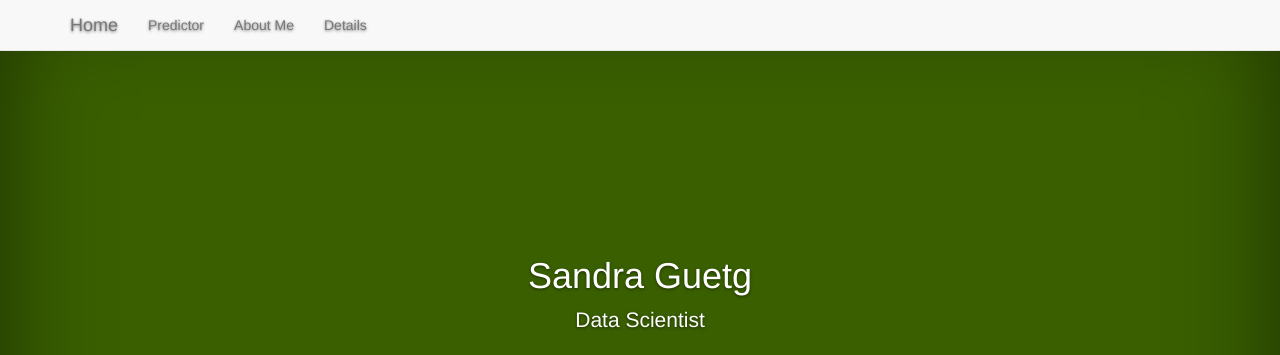
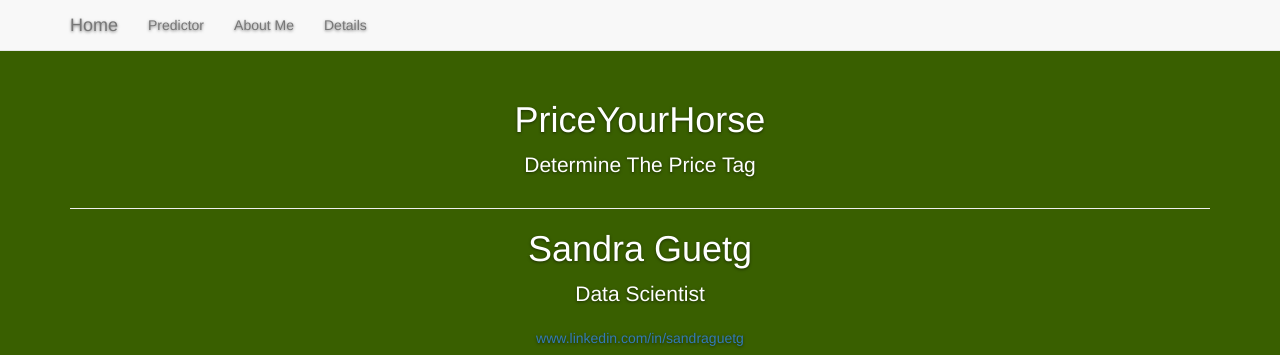
Before and after one commit to guetgs/PriceYourHorse, a Flask app: page /about_me in a window 1280 px wide. Shown: the top 355 px of the page. Run offline with Flask 2, Linux system fonts and the light colour scheme; parts of the project's set-up code (start-up, migrations or seed data) failed here and were passed over; some libraries are stand-ins or nearby versions.

Commit message:
changes web-app appearance and content

```diff
--- /dev/null
+++ b/Web_App/static/css/my.css
@@ -0,0 +1,59 @@
+/* Custom changes */
+.well {
+  background-color: #63A500;
+}
+.btn-primary {
+  background-color: #395F00;
+}
+.btn-primary:hover {
+  background-color: #9BFF04;
+  color: #395F00;
+}
+
+body {
+  height: 100%;
+  background-color: #395F00;
+  color: #fff;
+  text-align: center;
+  text-shadow: 0 1px 3px rgba(0,0,0,.5);
+}
+
+/* Sticky footer styles
+-------------------------------------------------- */
+html {
+  position: relative;
+  min-height: 100%;
+}
+body {
+  /* Margin bottom by footer height */
+  margin-bottom: 60px;
+}
+.footer {
+  position: absolute;
+  bottom: 0;
+  width: 100%;
+  /* Set the fixed height of the footer here */
+  height: 70px;
+  background-color: #f5f5f5;
+}
+
+
+/* Custom page CSS
+-------------------------------------------------- */
+/* Not required for template or sticky footer method. */
+
+body > .container {
+  padding: 60px 15px 0;
+}
+.container .text-muted {
+  margin: 6px 0;
+}
+
+.footer > .container {
+  padding-right: 15px;
+  padding-left: 15px;
+}
+
+code {
+  font-size: 80%;
+}
--- a/Web_App/templates/about_me.html
+++ b/Web_App/templates/about_me.html
@@ -3,9 +3,14 @@
 <div class="inner cover">
   <h1 class="cover-heading">Sandra Guetg</h1>
   <p class="lead">Data Scientist</p>
+  <p><a href="https://www.linkedin.com/in/sandraguetg">www.linkedin.com/in/sandraguetg</a></p>
+  <img src="../static/15-09-DS-SF-3468_small.jpg" alt="Photo of Sandra Guetg" style="float:left;margin-right:10px;width:342px;height:411px;">
   <br><br>
   <p>I am an analytical data scientist with creative problem solving skills and strong learning capabilities. My main interests are in gaining insights from data using supervised and unsupervised statistical learning and feature importance analysis. I have a Masters degree in Interdisciplinary Sciences, a Ph.D. in genetics and several years of research experience.</p>
-  <p>During my graduate studies in Switzerland I performed and analyzed a whole genome genetic screen for genes important for stress tolerance acquisition in yeast. Conducting this research, I developed lots of Matlab code performing a non-standard type of data analysis. I very much enjoyed coding and working with data, so after graduating I decided to become a data scientist. The Galvanize Data Science Immersive Program was perfect for this situation and allowed me to acquire the skills I need as a data scientist in a very efficient way.
+  <p>I earned my PhD for driving my project from the high level idea of identifying genes responsible for stress tolerance acquisition through developing assays and data analysis algorithms to completion of a Matlab standalone application including GUI to access the results of a whole genome screen. Along the way, I solved various problems through quickly identifying the core issue and repurposing available tools or designing custom made algorithms. I also presented my work regularly at group or institute level meetings.<br>
+  I discovered my passion for coding during my studies in the advanced computer science class Algorithms and Programming in C++, developed fluency in Matlab on the job and complemented my software design skills through a university level class held in Java.<br>
+  After completing my PhD, I decided to move into Data Science where I could focus even more on handling and interpreting data while using my coding skills. Thus, I completed some online classes on Python, MySQL and Machine Learning and signed up for the Galvanize Data Science Immersive Program. At Galvanize, I gained hands-on experience analyzing various data sets and building diverse classification and regression models in both individual exercises as well as team case studies. While I did the majority of the analysis in Python using suitable libraries, I also grew experienced in SQL and HTML while accessing data and coding web-applications, respectively.<br>
+  I am looking for an exciting data science position in the Palo Alto area where I can derive value from complex datasets.
 </div>
 
 {% endblock %}
--- a/Web_App/templates/base.html
+++ b/Web_App/templates/base.html
@@ -10,7 +10,9 @@
     <link href="../static/dist/css/bootstrap.min.css" rel="stylesheet">
 
     <!-- Custom styles for this template -->
-    <link href="../static/css/cover.css" rel="stylesheet">
+    <link href="../static/css/my.css" rel="stylesheet">
+    <!-- Icon -->
+    <link rel='shortcut icon' href='../static/pferd.ico'>
 
     <!-- HTML5 shim and Respond.js for IE8 support of HTML5 elements and media queries -->
     <!--[if lt IE 9]>
@@ -19,7 +21,7 @@
     <![endif]-->
   </head>
   <body>
-    <div class="navbar navbar-default navbar-fixed-top">
+    <nav class="navbar navbar-default navbar-fixed-top">
       <div class="container">
         <div class="navbar-header">
           <a href="/index" class="navbar-brand">Home</a>
@@ -32,29 +34,43 @@
         </div>
         <div class="navbar-collapse collapse" id="navbar-main">
           <ul class="nav navbar-nav">
-            <li>
-              <a href="/submit">Predictor</a>
-            </li>
-            <li>
-              <a href="/about_me">About Me</a>
-            </li>
-            <li>
-              <a href="/details">Details</a>
-            </li>
+            <li><a href="/submit">Predictor</a></li>
+            <li><a href="/about_me">About Me</a></li>
+            <li><a href="/details">Details</a></li>
           </ul>
         </div>
       </div>
+    </nav>
+
+    <!-- <div class="site-wrapper">
+      <div class="site-wrapper-inner">
+        <div class="cover-container"> -->
+    <div class="container">
+      <div class="page-header">
+        <h1>PriceYourHorse</h1>
+        <p class="lead">Determine The Price Tag</p>
+      </div>
+            {% block content %}{% endblock %}
     </div>
+        <!-- </div>
+      </div>
+    </div> -->
 
-    <div class="site-wrapper">
-      <div class="site-wrapper-inner">
-        <div class="cover-container">
+    <footer class="footer">
+      <div class="container">
+        <p class="text-muted">Powered by <br>
+          <a href='http://pandas.pydata.org/'>Pandas</a>,
+          <a href='http://www.crummy.com/software/BeautifulSoup/'>BeautifulSoup</a>,
+            <a href='https://www.mongodb.org/'>MongoDB</a>,
+            <a href='http://scikit-learn.org/stable/'>scikit-learn</a>,
+            <a href='http://www.nltk.org/'>NLTK</a>,
+            <a href='http://statsmodels.sourceforge.net/'>Statsmodels</a>
+            and
+            <a href='http://flask.pocoo.org/'>Flask</a>.
+             <br>Data was scratched from <a href='http://www.equinenow.com/horses.htm'>Equinenow.com</a>.</p>
+      </div>
+    </footer>
 
-            {% block content %}{% endblock %}
-
-        </div>
-      </div>
-    </div>
     <!-- Bootstrap core JavaScript
     ================================================== -->
     <!-- Placed at the end of the document so the pages load faster -->
--- a/Web_App/templates/details.html
+++ b/Web_App/templates/details.html
@@ -1,10 +1,7 @@
 {% extends 'base.html' %}
 {% block content %}
 <div class="inner cover">
-  <h1 class="cover-heading">PriceYourHorse</h1>
-  <p class="lead">Determine The Price Tag</p>
-  <br><br>
   <h2>Details</h2>
-  <p>Under the hood, PriceYourHorse relys on a regression model based on thousands of ads scraped from <a href='http://www.equinenow.com/horses.htm'>www.equinenow.com</a>. Features from tabular, mostly categorical information as well as from the text description are selected based on feature importance and used to fit the final regression model. Missing values in the dataset are derived from the ensembled data set. The final trained model as well as the trained TF-IDF Vectorizer required to transform keyword features are saved for rapid availability in a web-application. The PriceYourHorse web-application allows the user to select values for all the important features previously identified and predicts a price based on the underlying trained model, which is subsequently presented to the user together with his or her feature value selection.</p>
+  <p>Under the hood, PriceYourHorse relys on a regression model based on thousands of ads scraped from <a href='http://www.equinenow.com/horses.htm'>www.equinenow.com</a>. Features from tabular, mostly categorical information as well as from the text description are selected based on feature importance and used to fit the final regression model. Missing values in the dataset are derived from the ensembled data set. The final trained model as well as the trained preprocessor required to transform user entries into a feature matrix processable by the model are saved for rapid availability in a web-application. The PriceYourHorse web-application allows the user to select values for all important features previously identified and predicts a price based on the underlying trained model, which is subsequently presented to the user together with his or her feature value selection.</p>
 </div>
 {% endblock %}
--- a/Web_App/templates/index.html
+++ b/Web_App/templates/index.html
@@ -1,12 +1,8 @@
 {% extends 'base.html' %}
 {% block content %}
 <div class="inner cover">
-  <h1 class="cover-heading">PriceYourHorse</h1>
-  <p class="lead">Determine The Price Tag</p>
-  <br><br>
   <p>PriceYourHorse simplifies the life of non-commercial horse buyers and sellers. No need to search manually through hundreds of ads to get a sense of the usual price range, just select the features of your animal and get a price estimate based on thousands of ads.</p>
-  <p>PriceYourHorse is a 2-week cap-stone data science project performed in the context of the Data Science Immersive Program offered by <a href='http://www.galvanize.com/courses/data-science/'>Galvanize, San Francisco</a>. The program covers intensive courswork on hypothesis testing, regularized linear and logistic regression, supervised and unsupervised machine learning, natural language processing, recommender algorithms and dimensionality reduction. This project brings together a broad range of those skills into a well rounded product. For more detailed information, click <a href='/details'>here</a>
-  <p>This work was powered by Pandas, BeautifulSoup, MongoDB, Sklearn, Statsmodels and Flask. Data was scratched from <a href='http://www.equinenow.com/horses.htm'>Equinenow.com</a>.
+  <p>PriceYourHorse is a 2-week cap-stone data science project performed in the context of the Data Science Immersive Program offered by <a href='http://www.galvanize.com/courses/data-science/'>Galvanize, San Francisco</a>. The program covers intensive courswork on hypothesis testing, regularized linear and logistic regression, supervised and unsupervised machine learning, natural language processing, recommender algorithms, dimensionality reduction, MapReduce/Spark and data visualization. This project brings together a broad range of those skills into a well rounded product. For more detailed information, click <a href='/details'>here</a>
 </div>
 
 <div class="col-lg-5">
--- a/Web_App/templates/prediction.html
+++ b/Web_App/templates/prediction.html
@@ -1,9 +1,6 @@
 {% extends 'base.html' %}
 {% block content %}
 <div class="inner cover">
-  <h1 class="cover-heading">PriceYourHorse</h1>
-  <p class="lead">Determine The Price Tag</p>
-  <br><br>
   <h2>The predicted price for your horse is</h2>
   <br>
   <h2>{{price}}<h2>
```
Also changed, not shown: Web_App/templates/form.html (+4 -5 lines), Web_App/static/pferd.ico (added).
